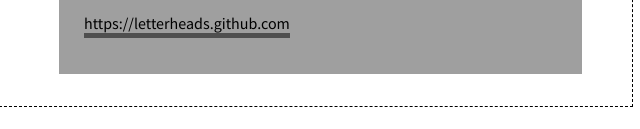
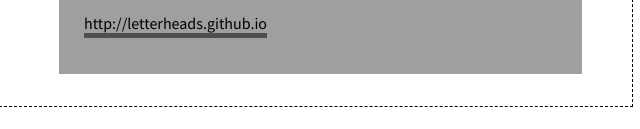
Before and after one commit to Letterheads/letterheads.github.io, a website: page index.html in a window 1280 px wide. Shown: the part 935-1064 px from the top of the page, 622-1262 px from the left. Drawn offline with Linux system fonts and the light colour scheme.

Commit message:
corrected url error

```diff
--- a/index.html
+++ b/index.html
@@ -62,7 +62,7 @@
                     <h3>Colofon</h3>
                     <p>Source Sans Pro</p>
                     <p>html, Sass, git, bower, gulp, pseudoromână</p>
-                    <p><a class="link" href="https://letterheads.github.com" alt="github repo" target="_blank">https://letterheads.github.com</a></p>
+                    <p><a class="link" href="https://letterheads.github.com" alt="github repo" target="_blank">http://letterheads.github.io</a></p>
                     <span class="shapes"></span>
                 </aside>
             </div>
```
